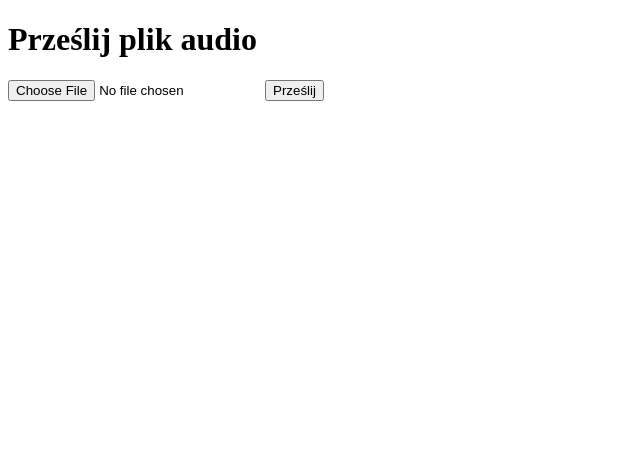
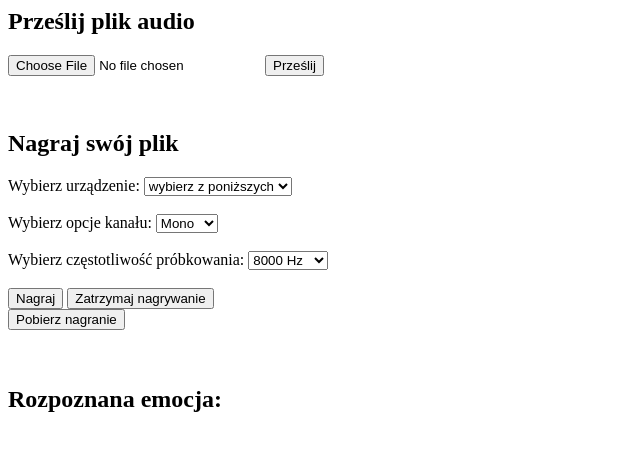
Before and after one commit to perigrins/emotions, a Flask app: template templates/index.html in a window 1280 px wide. Shown: the top 451 px of the page, without its empty margins (0-640 px from the left). Run offline with Flask 3, Linux system fonts and the light colour scheme; the template is opened without the code that fills it, so the values that code supplies are empty; parts of the project's set-up code (start-up, migrations or seed data) failed here and were passed over.

Commit message:
new html

```diff
--- a/app.py
+++ b/app.py
@@ -12,7 +12,7 @@
 
 @app.route('/')
 def index():
-    return render_template('index.html')
+    return render_template('new.html')
 
 
 @app.route('/upload', methods=['POST'])
--- a/siec_2.py
+++ b/siec_2.py
@@ -9,9 +9,9 @@
 
 
 # Ścieżki do plików
-sad_dir = r'C:\Users\gabry\OneDrive\Pulpit\Pwr\emotion_recognitin\sad'
-happy_dir = r'C:/Users/gabry/OneDrive\Pulpit\Pwr\emotion_recognitin\happy'
-test_dir = r'C:\Users\gabry\OneDrive\Pulpit\Pwr\emotion_recognitin\test_samples'
+sad_dir = r'C:\Users\hania\OneDrive\Desktop\Recorded\sad'
+happy_dir = r'C:\Users\hania\OneDrive\Desktop\Recorded\happy'
+test_dir = r'C:\Users\hania\OneDrive\Desktop\Recorded\test_samples'
 
 # Utwórz folder test_samples, jeśli nie istnieje
 os.makedirs(test_dir, exist_ok=True)
--- a/templates/index.html
+++ b/templates/index.html
@@ -1,17 +1,57 @@
-<!DOCTYPE html>
-<html lang="pl">
-<head>
-    <meta charset="UTF-8">
-    <meta name="viewport" content="width=device-width, initial-scale=1.0">
-    <title>Audio Processor</title>
-</head>
-<body>
-    <h1>Prześlij plik audio</h1>
+<h2>Prześlij plik audio</h2>
 <form id="uploadForm">
     <input type="file" id="audioFile" accept="audio/*" required>
     <button type="submit">Prześlij</button>
 </form>
+
+<br />
+
+<h2>Nagraj swój plik</h2>
+
+<label for="devices">Wybierz urządzenie:</label>
+<select id="devices">
+    <option value="">wybierz z poniższych</option>
+</select>
+
+<br />
+<br />
+
+<label for="channels">Wybierz opcje kanału:</label>
+<select name="channel" id="channels">
+    <option value="mono">Mono</option>
+    <option value="stereo">Stereo</option>
+</select>
+
+<br />
+<br />
+
+<label for="samplingrates">Wybierz częstotliwość próbkowania:</label>
+<select name="samplingratel" id="samplingrates">
+    <option value="op8000">8000 Hz</option>
+    <option value="op16000">16000 Hz</option>
+    <option value="op22050">22050 Hz</option>
+    <option value="op32000">32000 Hz</option>
+    <option value="op44100">44100 Hz</option>
+    <option value="op48000">48000 Hz</option>
+</select>
+
+<br />
+<br />
+
+<button type="button" onclick="StartRecording()">Nagraj</button>
+<button type="button" onclick="StopRecording()">Zatrzymaj nagrywanie</button>
+
+<br/>
+
+<button type="button" onclick="SaveRecording()">Pobierz nagranie</button>
+
+<br />
+
+<div id="recording_status"></div>
+
+<br />
+<br />
+
+<h2>Rozpoznana emocja:</h2>
 <div id="result"></div>
 <script src="/static/main.js"></script>
-</body>
-</html>
```
Also changed, not shown: static/main.js (line endings or trailing spaces). Lines whose indentation alone changed are shown as unchanged.
